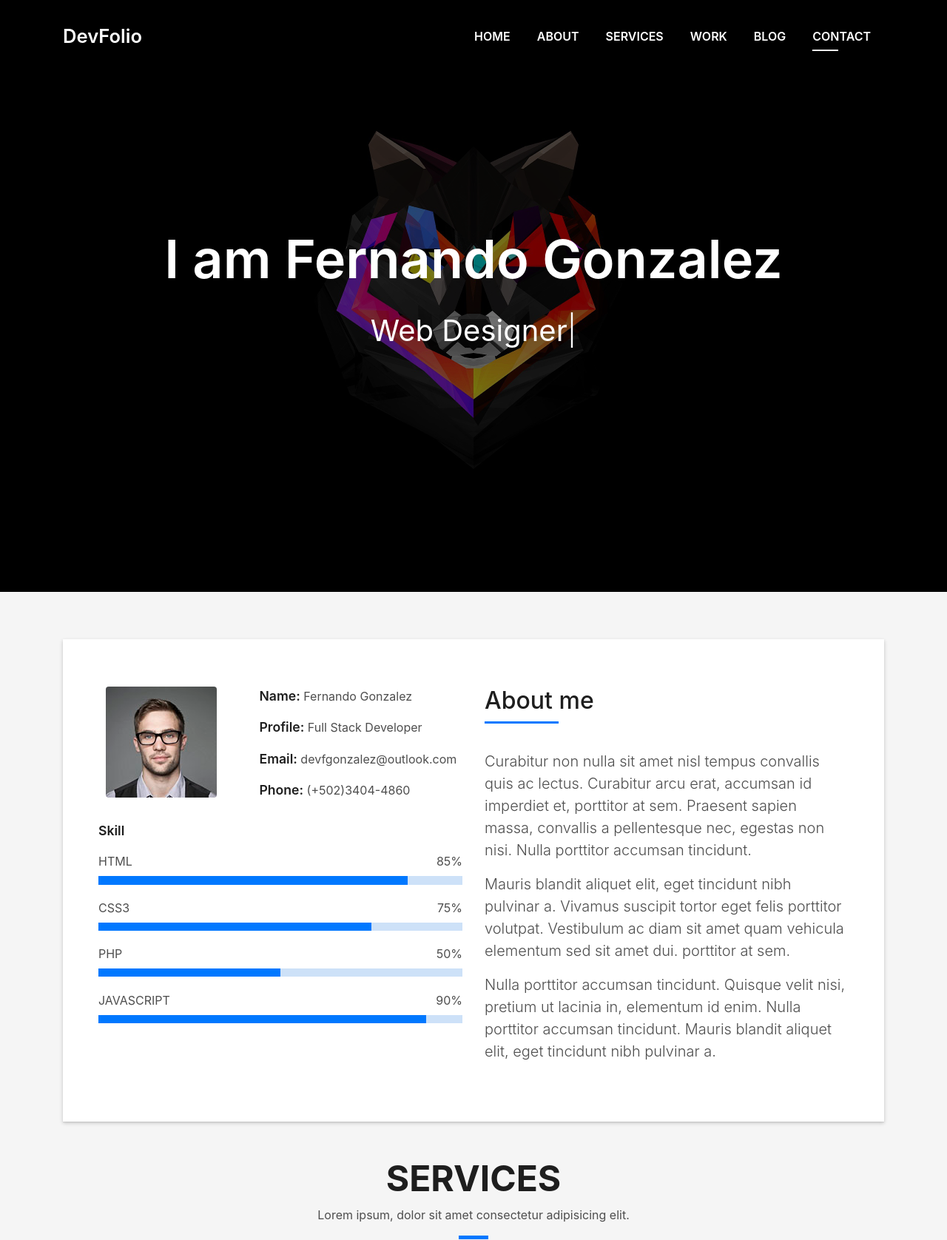
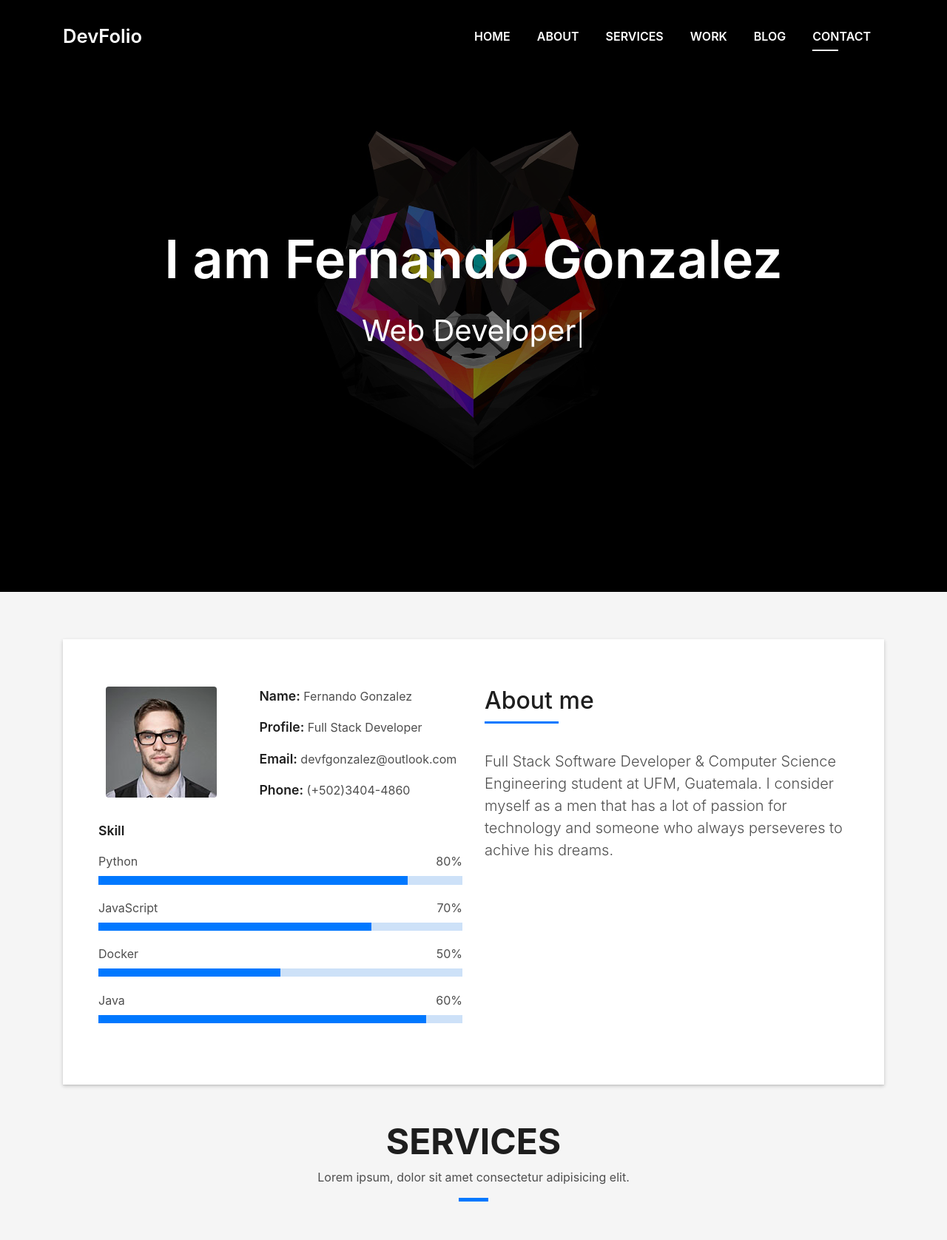
Before and after one commit to Fernando0107/Dev-Folio, a Flask app: page / in a window 1280 px wide. Shown: the top 1676 px of the page at 74% size. Run offline with Flask 2, Linux system fonts and the light colour scheme; some libraries are stand-ins or nearby versions; some web fonts are replaced.

Commit message:
about me updated, and skills added.

```diff
--- a/app.py
+++ b/app.py
@@ -12,11 +12,14 @@ with open('info.json') as f:
   data = json.load(f)
 
 
+print(data["about"])
+
+
 @app.route('/')
 
 def index():
 
-    return render_template("index.html", name=data['info']["name"], phone=data['info']["phone"], mail=data['info']["mail"], profile=data['info']["profile"])
+    return render_template("index.html", name=data['info']["name"], phone=data['info']["phone"], mail=data['info']["mail"], profile=data['info']["profile"], about=data["about"], skill=data["skill"]["s1"], skill2=data["skill"]["s2"], skill3=data["skill"]["s3"], skill4=data["skill"]["s4"])
 
 
 if __name__ == '__main__':
--- a/info.json
+++ b/info.json
@@ -15,6 +15,7 @@
         "s1":"Python",
         "s2":"JavaScript",
         "s3":"Docker",
-        "s4":"Travis CI"
-    }
+        "s4":"Java"
+    },
+    "about": "Full Stack Software Developer & Computer Science Engineering student at UFM, Guatemala. I consider myself as a men that has a lot of passion for technology and someone who always perseveres to achive his dreams."
 }
--- a/templates/index.html
+++ b/templates/index.html
@@ -78,7 +78,7 @@
         <div class="container">
           <!--<p class="display-6 color-d">Hello, world!</p>-->
           <h1 class="intro-title mb-4">I am {{name}}</h1>
-          <p class="intro-subtitle"><span class="text-slider-items">CEO DevFolio,Web Developer,Web Designer,Frontend Developer,Graphic Designer</span><strong class="text-slider"></strong></p>
+          <p class="intro-subtitle"><span class="text-slider-items">Full Stack Software Developer,Web Developer,Backend Developer,Frontend Developer</span><strong class="text-slider"></strong></p>
           <!-- <p class="pt-3"><a class="btn btn-primary btn js-scroll px-4" href="#about" role="button">Learn More</a></p> -->
         </div>
       </div>
@@ -110,22 +110,22 @@
                 </div>
                 <div class="skill-mf">
                   <p class="title-s">Skill</p>
-                  <span>HTML</span> <span class="pull-right">85%</span>
+                  <span>{{skill}}</span> <span class="pull-right">80%</span>
                   <div class="progress">
                     <div class="progress-bar" role="progressbar" style="width: 85%;" aria-valuenow="85" aria-valuemin="0"
                       aria-valuemax="100"></div>
                   </div>
-                  <span>CSS3</span> <span class="pull-right">75%</span>
+                  <span>{{skill2}}</span> <span class="pull-right">70%</span>
                   <div class="progress">
                     <div class="progress-bar" role="progressbar" style="width: 75%" aria-valuenow="75" aria-valuemin="0"
                       aria-valuemax="100"></div>
                   </div>
-                  <span>PHP</span> <span class="pull-right">50%</span>
+                  <span>{{skill3}}</span> <span class="pull-right">50%</span>
                   <div class="progress">
                     <div class="progress-bar" role="progressbar" style="width: 50%" aria-valuenow="50" aria-valuemin="0"
                       aria-valuemax="100"></div>
                   </div>
-                  <span>JAVASCRIPT</span> <span class="pull-right">90%</span>
+                  <span>{{skill4}}</span> <span class="pull-right">60%</span>
                   <div class="progress">
                     <div class="progress-bar" role="progressbar" style="width: 90%" aria-valuenow="90" aria-valuemin="0"
                       aria-valuemax="100"></div>
@@ -140,20 +140,7 @@
                     </h5>
                   </div>
                   <p class="lead">
-                    Curabitur non nulla sit amet nisl tempus convallis quis ac lectus. Curabitur arcu erat, accumsan id
-                    imperdiet et, porttitor
-                    at sem. Praesent sapien massa, convallis a pellentesque nec, egestas non nisi. Nulla
-                    porttitor accumsan tincidunt.
-                  </p>
-                  <p class="lead">
-                    Mauris blandit aliquet elit, eget tincidunt nibh pulvinar a. Vivamus suscipit tortor eget felis
-                    porttitor volutpat. Vestibulum
-                    ac diam sit amet quam vehicula elementum sed sit amet dui. porttitor at sem.
-                  </p>
-                  <p class="lead">
-                    Nulla porttitor accumsan tincidunt. Quisque velit nisi, pretium ut lacinia in, elementum id enim.
-                    Nulla porttitor accumsan
-                    tincidunt. Mauris blandit aliquet elit, eget tincidunt nibh pulvinar a.
+                    {{about}}
                   </p>
                 </div>
               </div>
```
